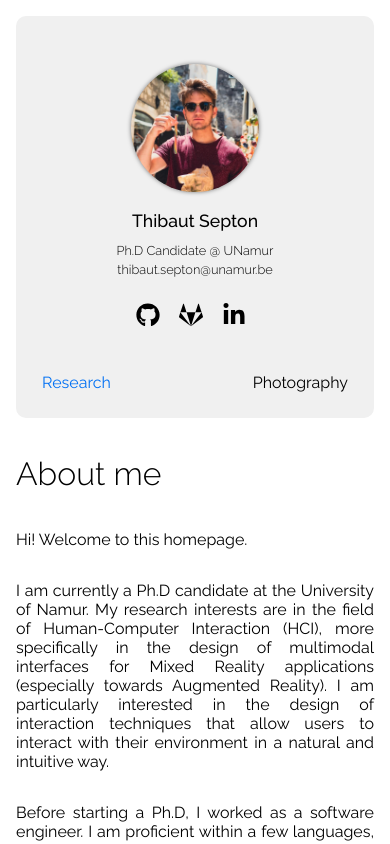
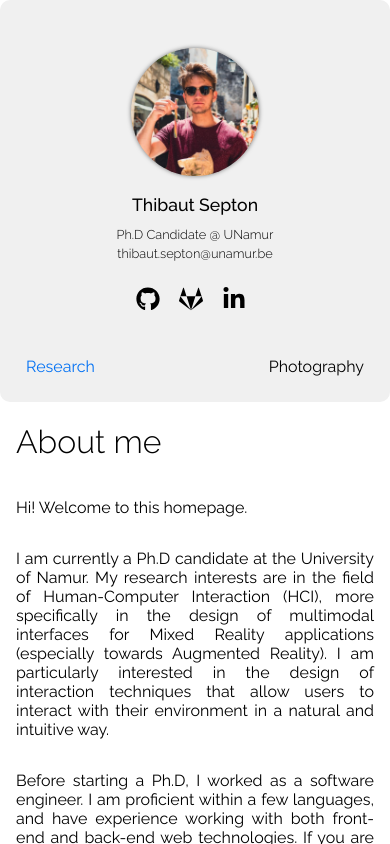
Before and after one commit to tsepton/tsepton.github.io, a SvelteKit app: page / in a window 390 px wide. Shown: the top 844 px of the page. Built offline with nearby package versions, Linux system fonts and the light colour scheme.

Commit message:
Switch to small screen first logic

```diff
--- a/src/routes/+layout.svelte
+++ b/src/routes/+layout.svelte
@@ -17,14 +17,14 @@
 
 <svelte:window bind:innerWidth />
 
-<div class="menu-container" class:reduced={$smallScreen}>
+<div class="menu-container" class:enlarged={!$smallScreen}>
 	<Menu></Menu>
 </div>
 
 {#key data.url}
 	<div
 		class="content-container"
-		class:reduced={$smallScreen}
+		class:enlarged={!$smallScreen}
 		in:fly={{ y: 50, duration: 200, delay: 300 }}
 		out:fly={{ y: 50, duration: 200 }}
 	>
@@ -34,25 +34,24 @@
 
 <style>
 	.menu-container {
-		position: fixed;
-		padding: 1em;
+		position: relative;
 		height: 100%;
 		box-sizing: border-box;
-		width: 18.5em;
+		width: 100%;
 	}
 
-	.menu-container.reduced {
-		position: relative;
-		width: 100%;
+	.menu-container.enlarged {
+		position: fixed;
+		width: 18.5em;
 	}
 
 	.content-container {
 		height: 100%;
-		margin-left: 18.5em;
+		margin-left: 0;
 		box-sizing: border-box;
 	}
 
-	.content-container.reduced {
-		margin-left: 0;
+	.content-container.enlarged {
+		margin-left: 18.5em;
 	}
 </style>
```
